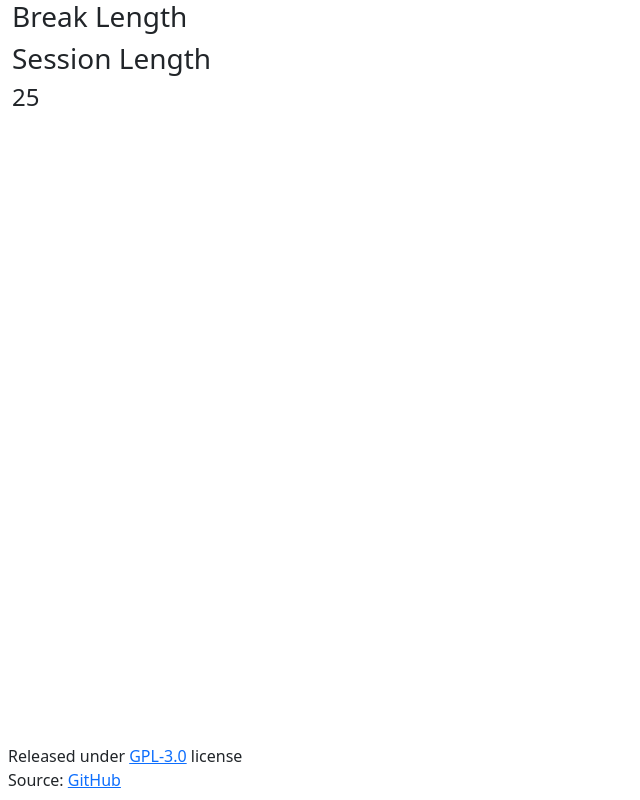
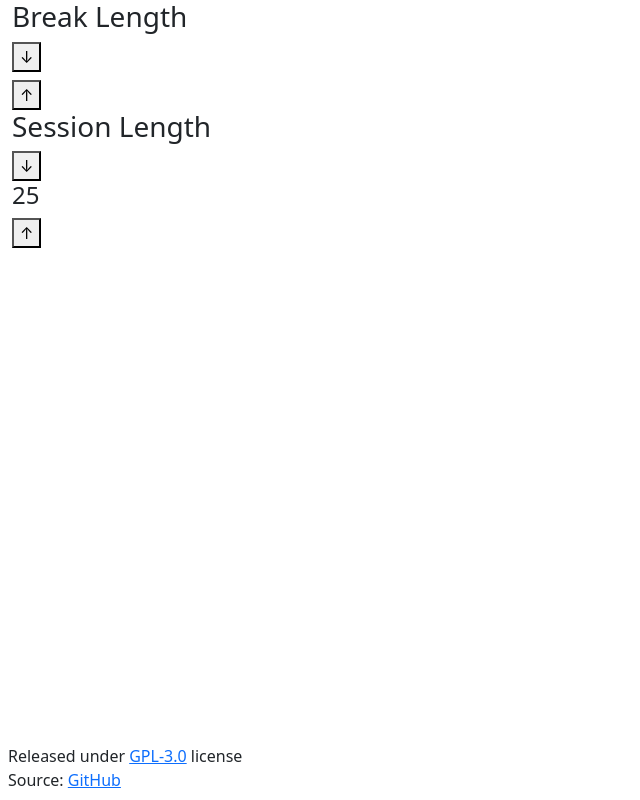
Before and after one commit to pablomartan/pomodoro, a React app: page / in a window 1280 px wide. Shown: the whole page, without its empty margins (0-640 px from the left). Built offline with nearby package versions, Linux system fonts and the light colour scheme.

Commit message:
feat: completed functionality to increase and decrease length in LengthControl component

```diff
--- a/src/js/features/lengthControl/LengthControl.js
+++ b/src/js/features/lengthControl/LengthControl.js
@@ -1,4 +1,5 @@
 import React from 'react';
+import { useDispatch } from 'react-redux';
 
 export const LengthControl = props => {
   // TODO: controls for increment and decrement
@@ -6,14 +7,15 @@ export const LengthControl = props => {
   const incrementId = props.name + '-increment';
   const decrementId = props.name + '-decrement';
   const lengthId = props.name + '-length';
+  const dispatch = useDispatch();
 
   return(
     <div className="length-control" id={props.id}>
       <h3 className="control-label text-capitalize" id={labelId}>{props.name} length</h3>
       <div className="controls">
-        <div id={decrementId} />
-        <div id={incrementId} />
+        <button id={decrementId} onClick={() => dispatch(props.dec())}>↓</button>
         <h4 className="control-value" id={lengthId}>{props.value}</h4>
+        <button id={incrementId} onClick={() => dispatch(props.inc())}>↑</button>
       </div>
     </div>
   )
```
